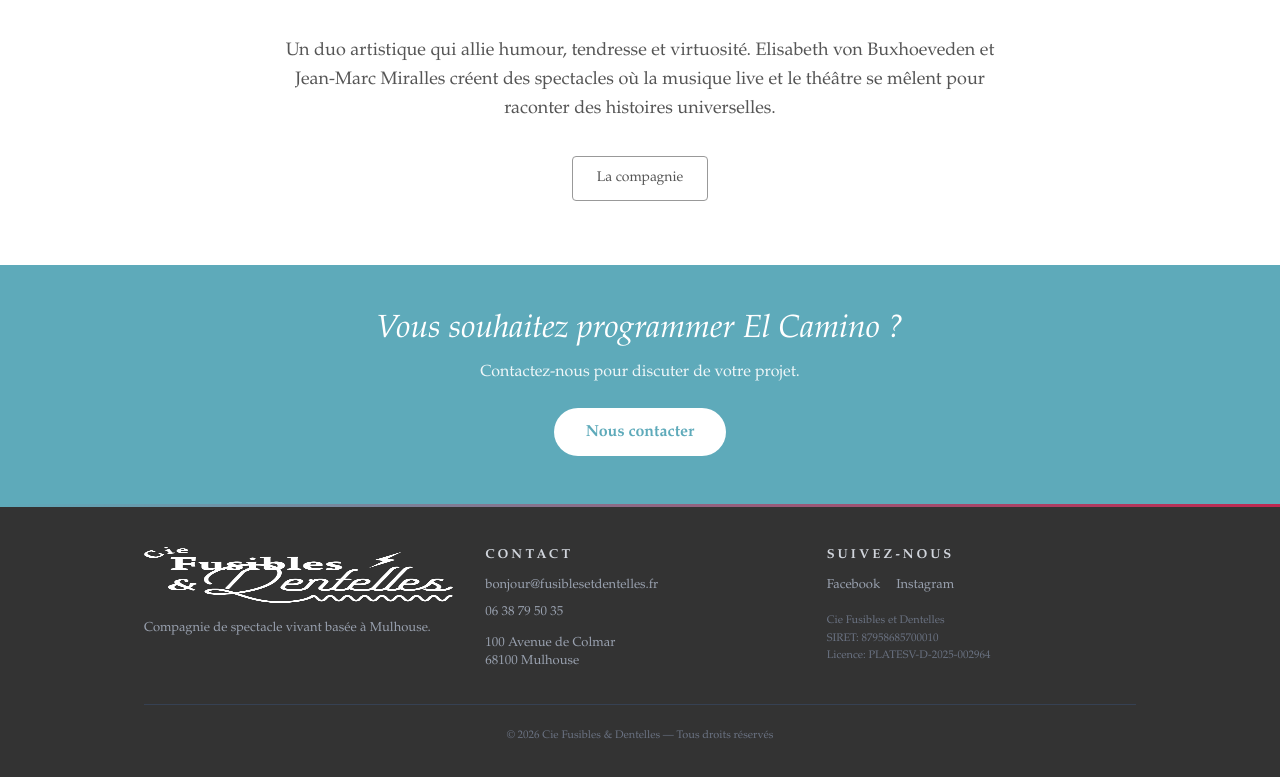
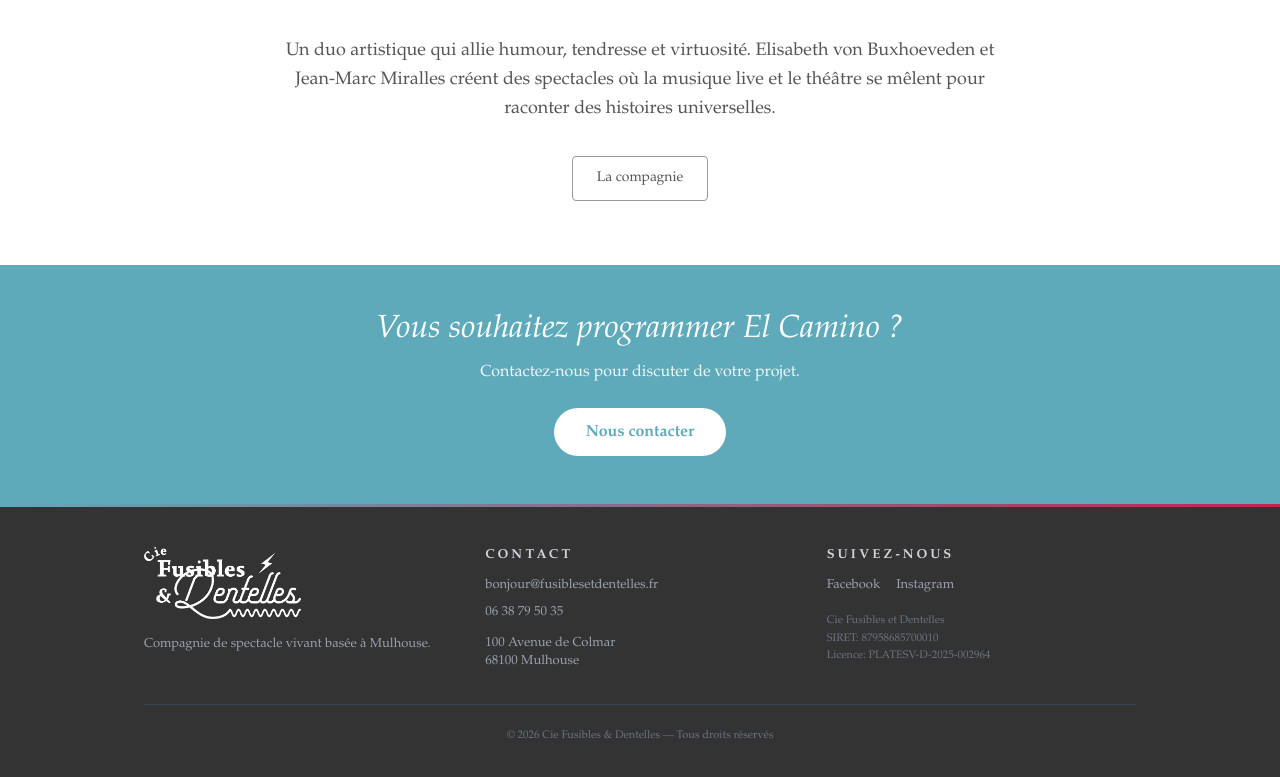
Before and after one commit to hugomiralles-manta/el-camino-site, an Astro site: page / in a window 1280 px wide. Shown: the part 2119-2896 px from the top of the page. Built offline with nearby package versions, Linux system fonts and the light colour scheme; Astro itself is replaced by a stand-in of ours.

Commit message:
fix(footer): stop logo stretch — preserve 1198x549 aspect ratio
The footer logo (LOGO-B.png, intrinsic 1198x549, ratio 2.18:1) was
being stretched horizontally to fill its flex column (~333px wide),
producing a ~5.95:1 visual ratio — clearly flattened.

Root cause: Tailwind preflight sets img { max-width: 100% } and the
flex-col parent had the default align-items: stretch. With h-14 +
w-auto, the browser was computing width from the parent column width
instead of from the intrinsic ratio.

Fix:
- items-start on the flex-col parent (prevents cross-axis stretch)
- Dedicated .footer-logo scoped style with height 72px, width auto,
  max-width 200px, object-fit contain, align-self flex-start
- width/height HTML attributes (200/92) as CLS-prevention hints

Verified via Playwright: logo now renders at 157x72 on desktop,
matching the 2.18:1 intrinsic ratio. Pre-existing bug (present in
main branch), fixed as part of Phase 9 visual QA.

```diff
--- a/src/components/Footer.astro
+++ b/src/components/Footer.astro
@@ -8,16 +8,36 @@ const base = import.meta.env.BASE_URL;
     <div class="grid grid-cols-1 md:grid-cols-3 gap-8">
 
       <!-- Logo + description -->
-      <div class="flex flex-col gap-4">
+      <div class="flex flex-col gap-4 items-start">
         <img
           src={`${base}logo/LOGO-B.png`}
           alt="Fusibles & Dentelles"
-          class="h-14 w-auto"
+          width="200"
+          height="92"
+          class="footer-logo"
         />
         <p class="text-sm text-gray-400 leading-relaxed">
           Compagnie de spectacle vivant basée à Mulhouse.
         </p>
       </div>
+
+      <style>
+        /*
+         * Logo intrinsic dimensions: 1198 x 549 (aspect ratio ~2.18:1).
+         * Fix the height and let the browser compute the width based on the
+         * natural aspect ratio. width/height attributes above are hints for
+         * CLS prevention — actual display sizes come from this rule.
+         */
+        .footer-logo {
+          height: 72px;
+          width: auto;
+          max-width: 200px;
+          object-fit: contain;
+          display: block;
+          flex-shrink: 0;
+          align-self: flex-start;
+        }
+      </style>
 
       <!-- Contact -->
       <div>
```
